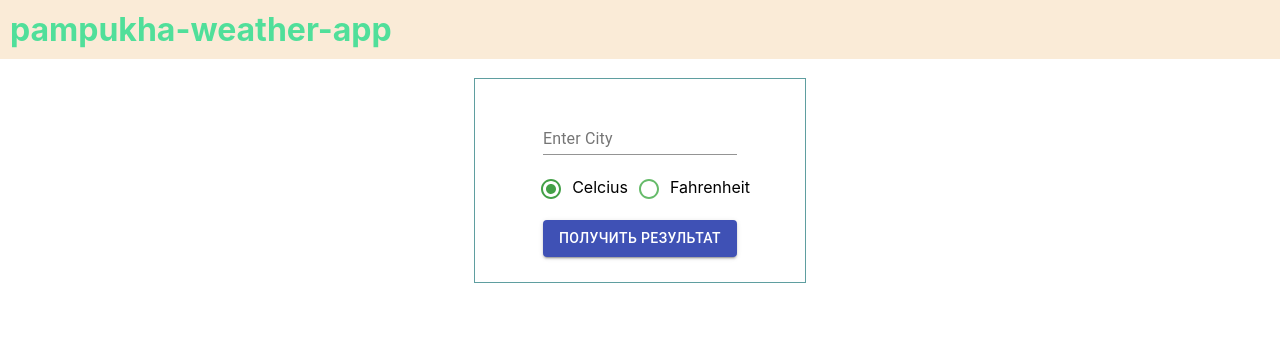
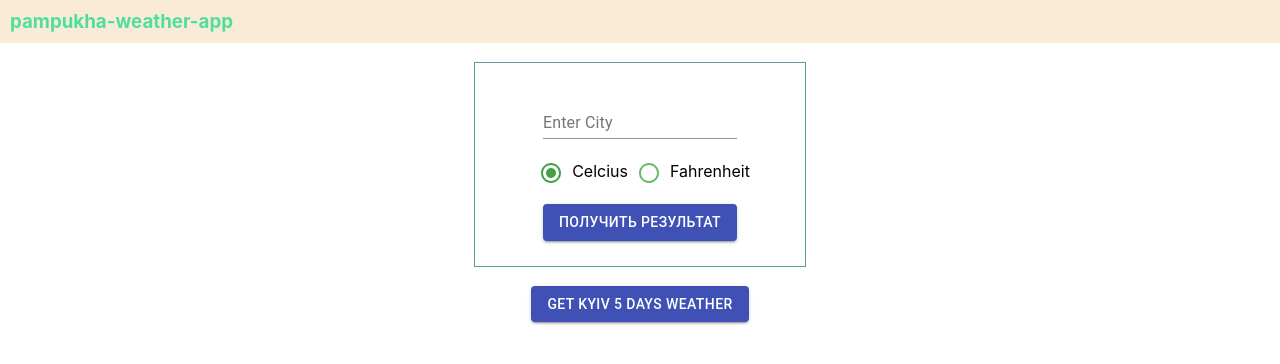
Before and after one commit to pampukhaleo/weatherApp, a React (Create React App) app: page / in a window 1280 px wide. Shown: the top 364 px of the page. Built offline with nearby package versions, Linux system fonts and the light colour scheme.

Commit message:
material-ui error and loading crash on 1 try FiveDaysComponent.js

```diff
--- a/src/App.js
+++ b/src/App.js
@@ -1,11 +1,13 @@
 import React from 'react';
 import './App.css';
 import Forecast from "./Components/Forecast";
+import FiveDaysComponent from "./Components/FiveDays/FiveDaysComponent";
 
 function App() {
   return (
     <div className="App">
         <Forecast/>
+        <FiveDaysComponent/>
     </div>
   );
 }
--- /dev/null
+++ b/src/Components/FiveDays/FiveDaysComponent.js
@@ -0,0 +1,68 @@
+import React, {useState} from "react";
+import s from "../Forecast.module.css";
+import ConditionsMaterialUI from "../ConditionsMaterialUI";
+import TextField from "@material-ui/core/TextField";
+import Button from "@material-ui/core/Button";
+import {withStyles} from "@material-ui/styles";
+import {green} from "@material-ui/core/colors";
+import Radio from "@material-ui/core/Radio";
+
+const GreenRadio = withStyles({
+    root: {
+        color: green[400],
+        '&$checked': {
+            color: green[600],
+        },
+    },
+    checked: {},
+})(props => <Radio color="default" {...props} />);
+
+const FiveDaysComponent = () => {
+    //
+    // let [city, setCity] = useState('Kyiv');
+    // let [unit, setUnit] = useState('metric');
+    //
+    // // let [error, setError] = useState(false);
+    let [loading, setLoading] = useState(false);
+
+    let [responseObj, setResponseObj] = useState({});
+    let [daysObj, setDaysObj] = useState({});
+
+    // const uriEncodedCity = encodeURIComponent(city);
+
+    function getWeather(e) {
+        e.preventDefault();
+
+        setLoading(true);
+
+        fetch("https://community-open-weather-map.p.rapidapi.com/forecast?q=kyiv&units=metric&lang=ru", {
+            "method": "GET",
+            "headers": {
+                "x-rapidapi-host": "community-open-weather-map.p.rapidapi.com",
+                "x-rapidapi-key": "f479a2d97dmsh51c191af476bf54p1366dajsnfc3176b5cdd1"
+            }
+        }).then(response => response.json())
+            .then(response => {
+                setResponseObj(response)
+                setLoading(false);
+                // return console.log(response.list)
+            })
+}
+    function getDays() {
+        setDaysObj(responseObj.list)
+        return console.log(daysObj);
+    }
+    return (
+        <div>
+            <Button variant="contained" color="primary"
+                    style={{display: "block", margin: "10px auto"}}
+                    onClick={getWeather}>
+                Get Kyiv 5 Days weather
+            </Button>
+            {loading && getDays
+            }
+        </div>
+    )
+}
+
+export default FiveDaysComponent
--- a/src/Components/Forecast.js
+++ b/src/Components/Forecast.js
@@ -63,7 +63,7 @@ const Forecast = () => {
     }
     return (
         <div>
-            <h1 className={s.title}>pampukha-weather-app</h1>
+            <h3 className={s.title}>pampukha-weather-app</h3>
             <div>
                 <ConditionsMaterialUI responseObj={responseObj}
                                       error={error}
```
